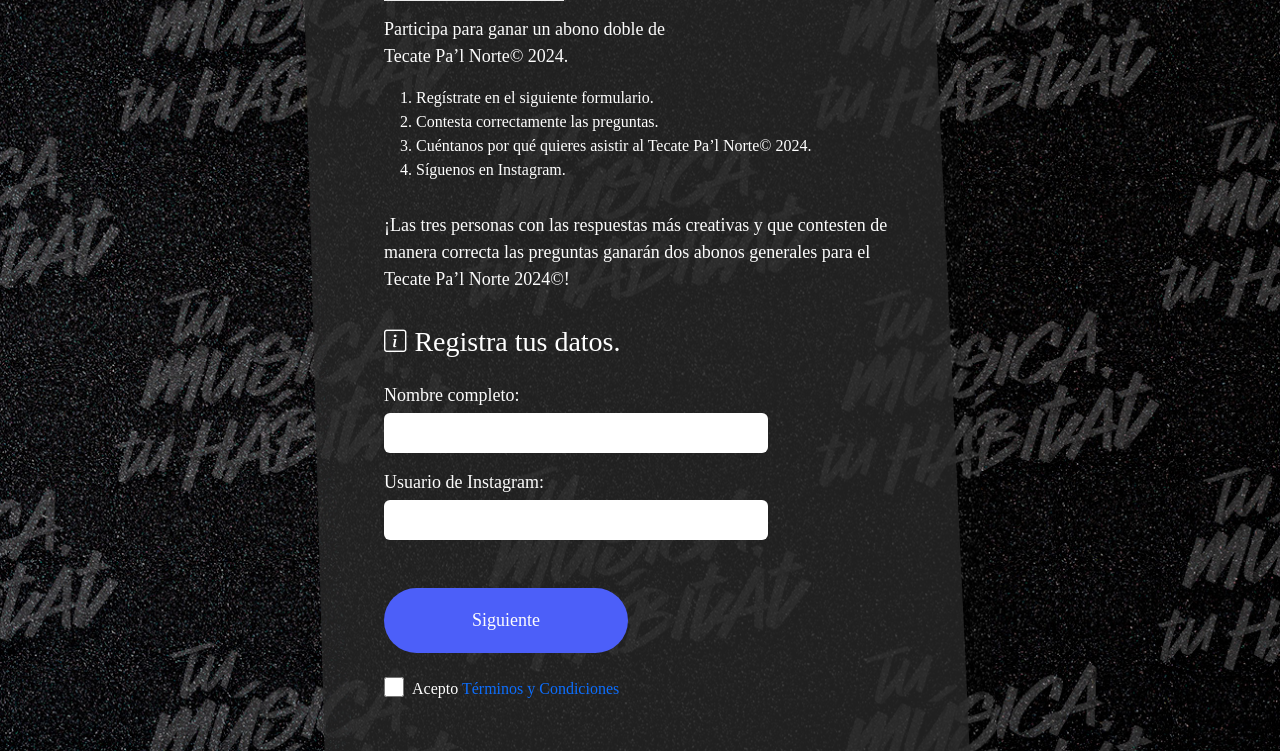
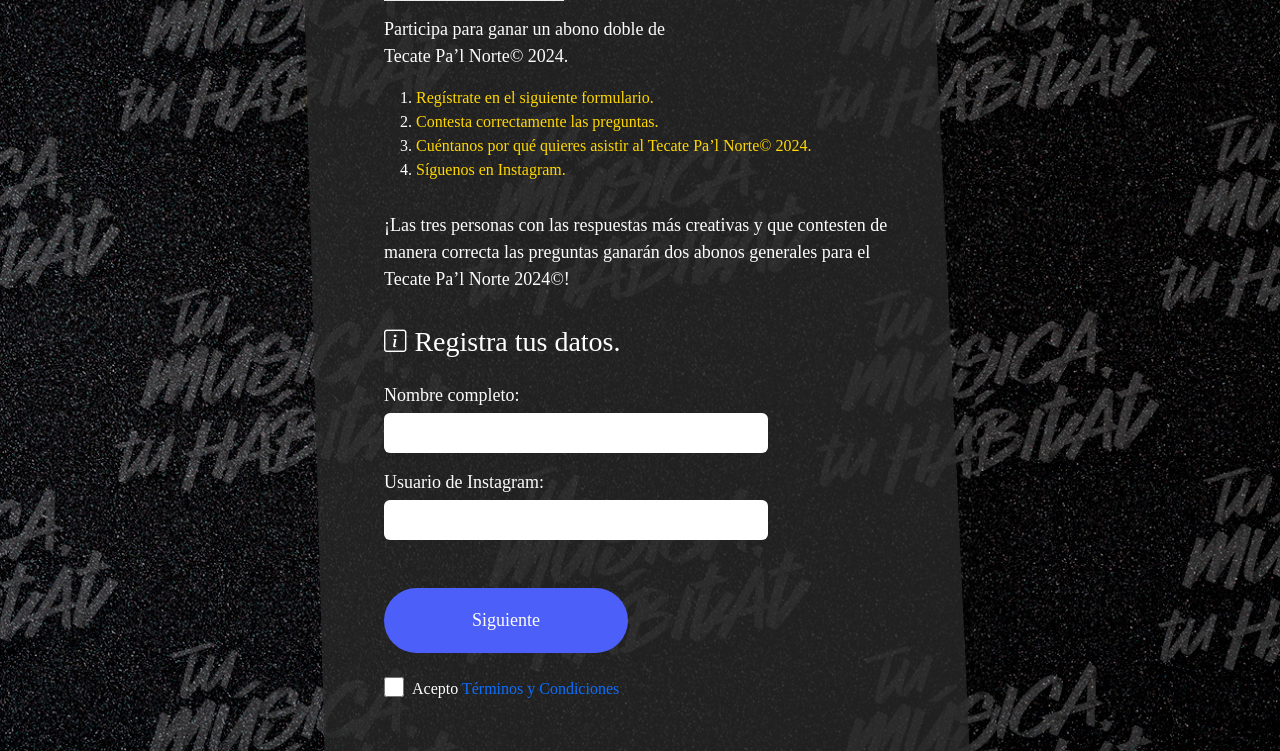
Before and after one commit to casas-javer/lnd_pal_norte_2024, a plain HTML site: page index.html in a window 1280 px wide. Shown: the part 318-1069 px from the top of the page. Drawn offline with nearby package versions, Linux system fonts and the light colour scheme; a web font is replaced by a local one.

Commit message:
acento y color

```diff
--- a/css/style.css
+++ b/css/style.css
@@ -111,6 +111,18 @@ main {
   position: relative;
   /* height: 65px; */
 }
+
+h2.mainheading {color: #ffd800;}
+
+ol li  {
+    color: #ffd800;
+}
+
+li::marker{
+    color: white;
+    font-weight: 400
+}
+
 .mainheading::after {
   content: "";
   position: absolute;
--- a/index.html
+++ b/index.html
@@ -51,7 +51,7 @@
                             ¡Demuestra por qué la música es tu hábitat!
                         </h2>
                         <p>Participa para ganar un abono doble de  <br class="salto">Tecate Pa’l Norte© 2024. </p>
-                        <ol class="text-white fw-light">
+                        <ol>
                             <li>Regístrate en el siguiente formulario.</li>
                             <li>Contesta correctamente las preguntas.</li>
                             <li>Cuéntanos por qué quieres asistir al Tecate Pa’l Norte© 2024.</li>
@@ -273,7 +273,7 @@
                     <!-- step 5 content -->
                     <article class="step_content">
                         <h1 class="mainheading">
-                           Estas a un paso
+                           Estás a un paso
                         </h1>
                         <p>5. Cuéntanos tu historia, ¿por qué quieres ir al Tecate Pa’l Norte© 2024?, recuerda ser creativo.    </p>
                     </article>
```
